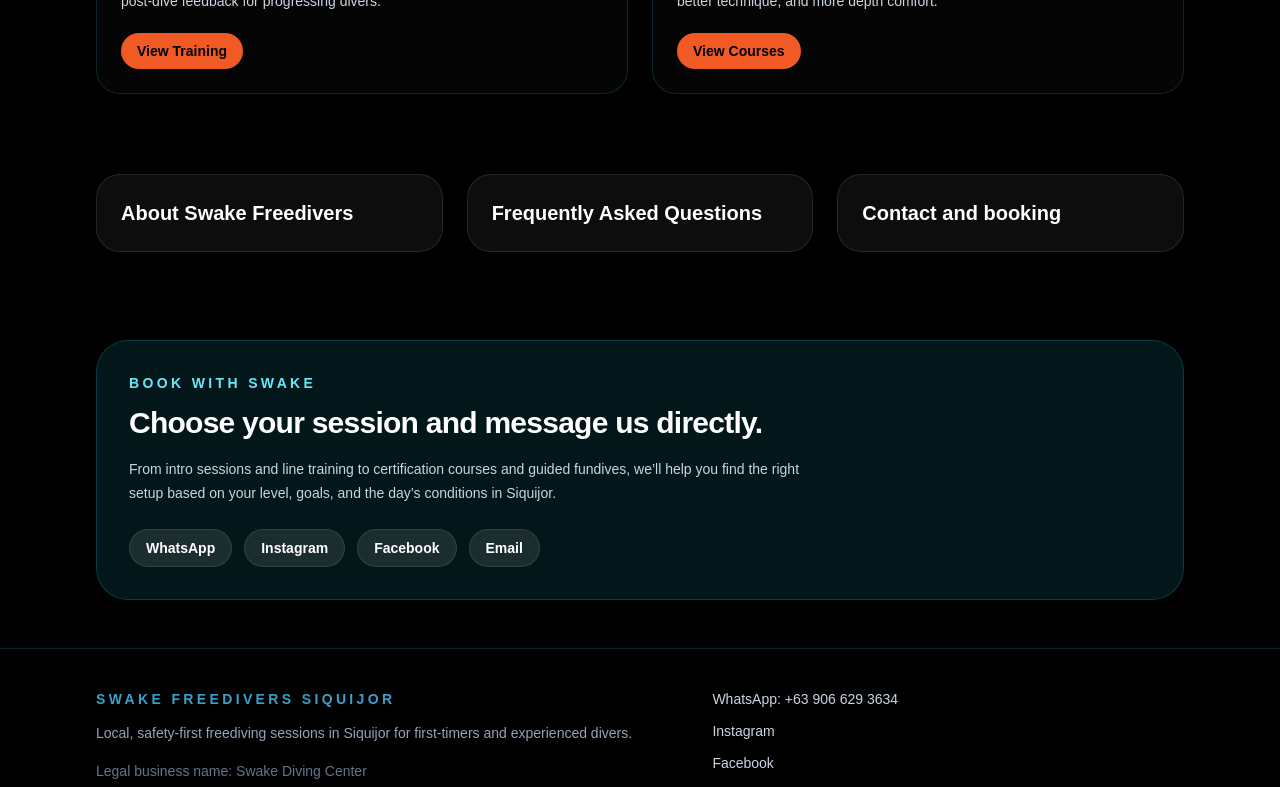
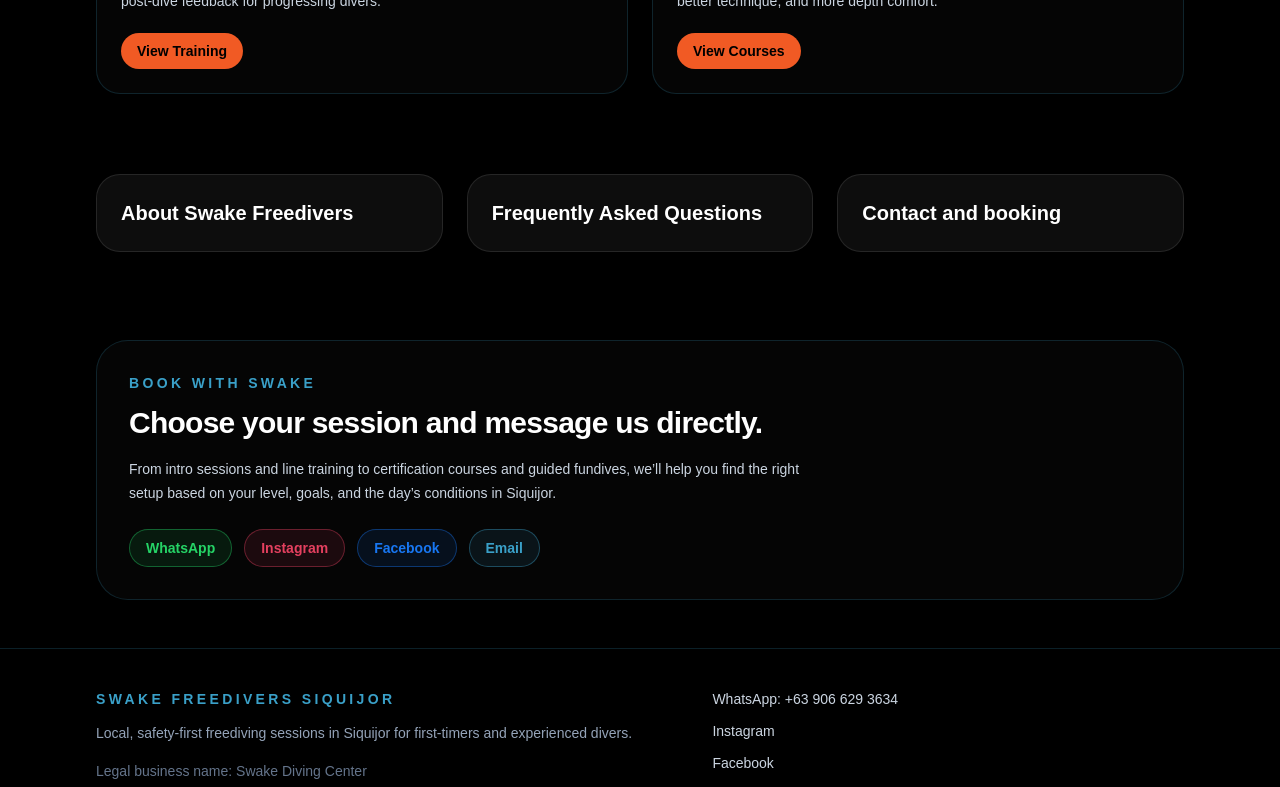
Before and after one commit to cbmserino-cyber/swake-diving-center, a Next.js app: page / in a window 1280 px wide. Shown: the part 2053-2840 px from the top of the page. Built offline with nearby package versions, Linux system fonts and the light colour scheme.

Commit message:
Update cta-strip.tsx

```diff
--- a/components/cta-strip.tsx
+++ b/components/cta-strip.tsx
@@ -1,10 +1,21 @@
 import { site } from "@/lib/site-data";
+
+const contactStyles: Record<string, string> = {
+  WhatsApp:
+    "border-[#25D366]/40 bg-[#25D366]/10 text-[#25D366] hover:bg-[#25D366]/20",
+  Instagram:
+    "border-[#E4405F]/40 bg-[#E4405F]/10 text-[#E4405F] hover:bg-[#E4405F]/20",
+  Facebook:
+    "border-[#1877F2]/40 bg-[#1877F2]/10 text-[#1877F2] hover:bg-[#1877F2]/20",
+  Email:
+    "border-[#3AA0C8]/40 bg-[#3AA0C8]/10 text-[#3AA0C8] hover:bg-[#3AA0C8]/20",
+};
 
 export function CtaStrip() {
   return (
     <section className="mx-auto max-w-6xl px-6 py-12 lg:px-8">
-      <div className="rounded-[2rem] border border-cyan-400/20 bg-cyan-400/10 p-8">
-        <p className="text-sm font-semibold uppercase tracking-[0.24em] text-cyan-300">
+      <div className="rounded-[2rem] border border-[#3AA0C8]/20 bg-[#050505] p-8">
+        <p className="text-sm font-semibold uppercase tracking-[0.24em] text-[#3AA0C8]">
           Book with Swake
         </p>
 
@@ -25,7 +36,7 @@ export function CtaStrip() {
               href={link.href}
               target="_blank"
               rel="noopener noreferrer"
-              className="rounded-full border border-white/10 bg-white/10 px-4 py-2 text-sm font-semibold text-white transition hover:bg-white/20"
+              className={`rounded-full border px-4 py-2 text-sm font-semibold transition ${contactStyles[link.label]}`}
             >
               {link.label}
             </a>
```
